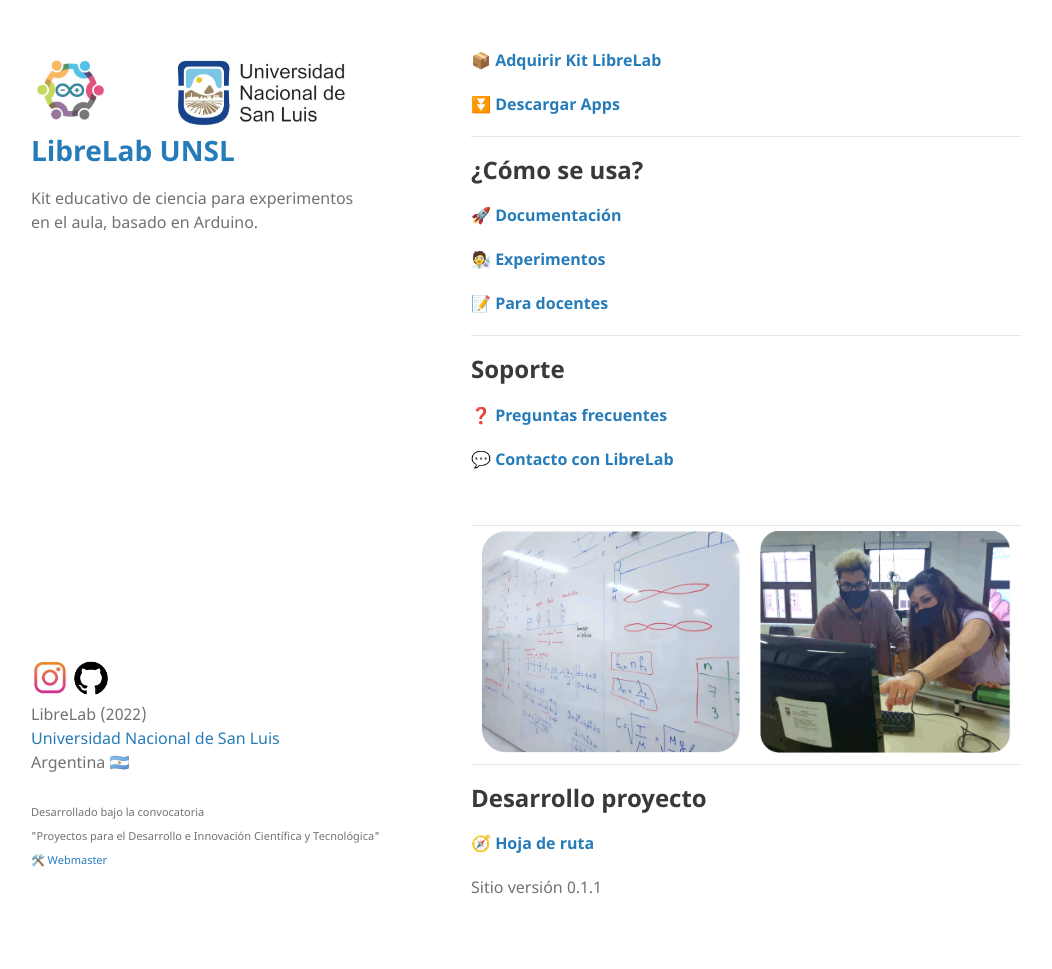
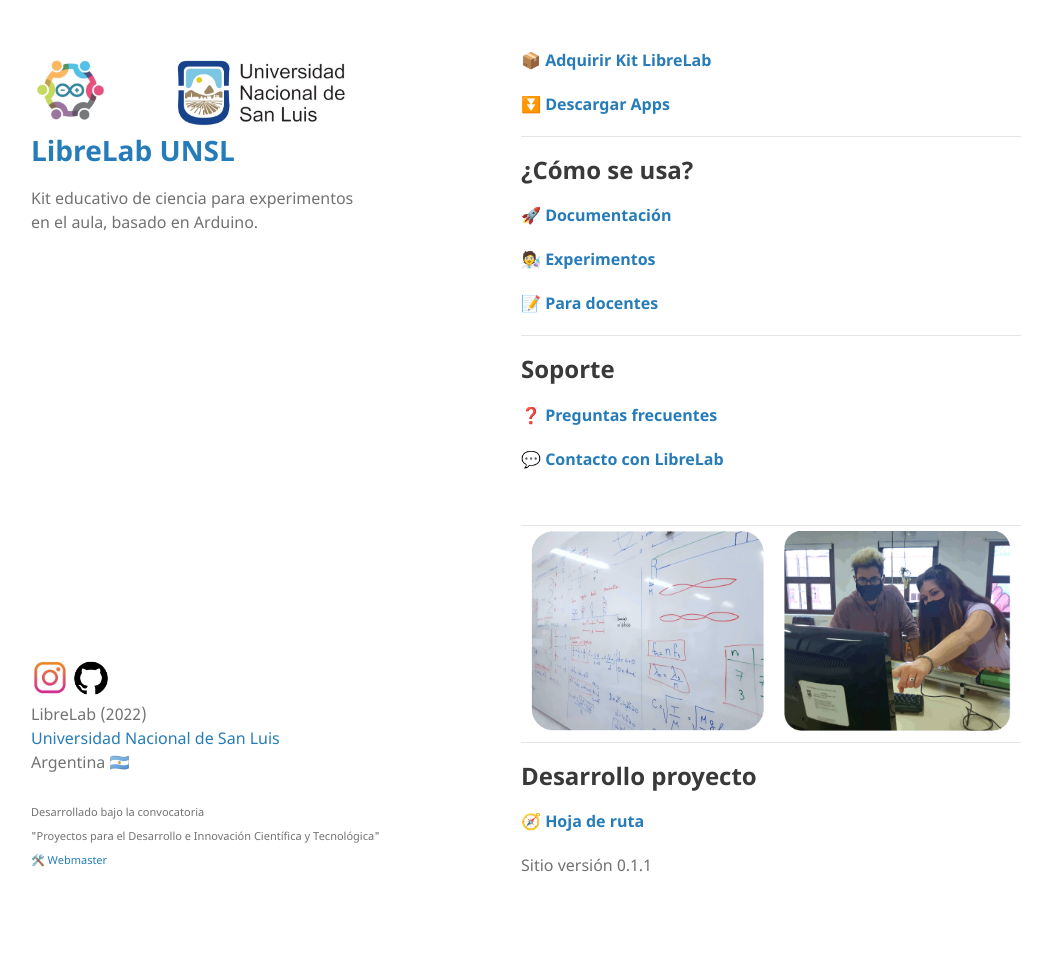
Before and after one commit to labunsl/labunsl.github.io, a Jekyll site: the page built from index.md, in a window 1280 px wide. Shown: the whole page, without its empty margins (69-1121 px from the left). Built offline with Jekyll 4.4.1, drawn with Linux system fonts in a browser that asks for light colours; after the commit the page ends 947 px from its top, so only the background shows below that.

Commit message:
Update jekyll-theme-minimal.scss

```diff
--- a/_sass/jekyll-theme-minimal.scss
+++ b/_sass/jekyll-theme-minimal.scss
@@ -218,7 +218,7 @@
 
 @media print, screen and (max-width: 1400px) {
 	section {
-		width:550px;
+		width:500px;
 
 	}
 }
```
